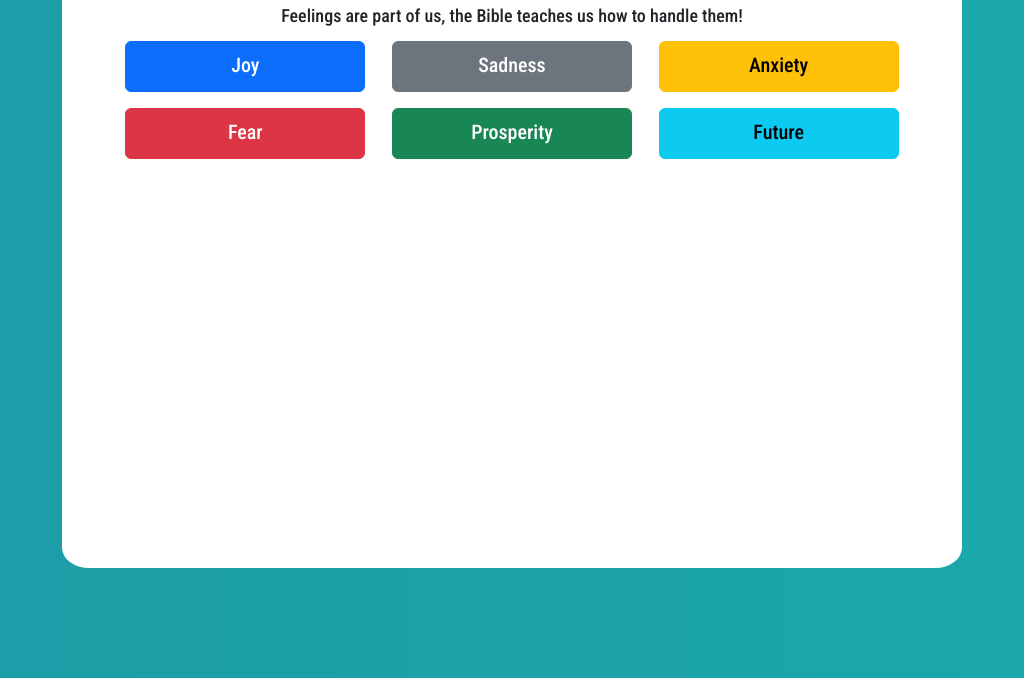
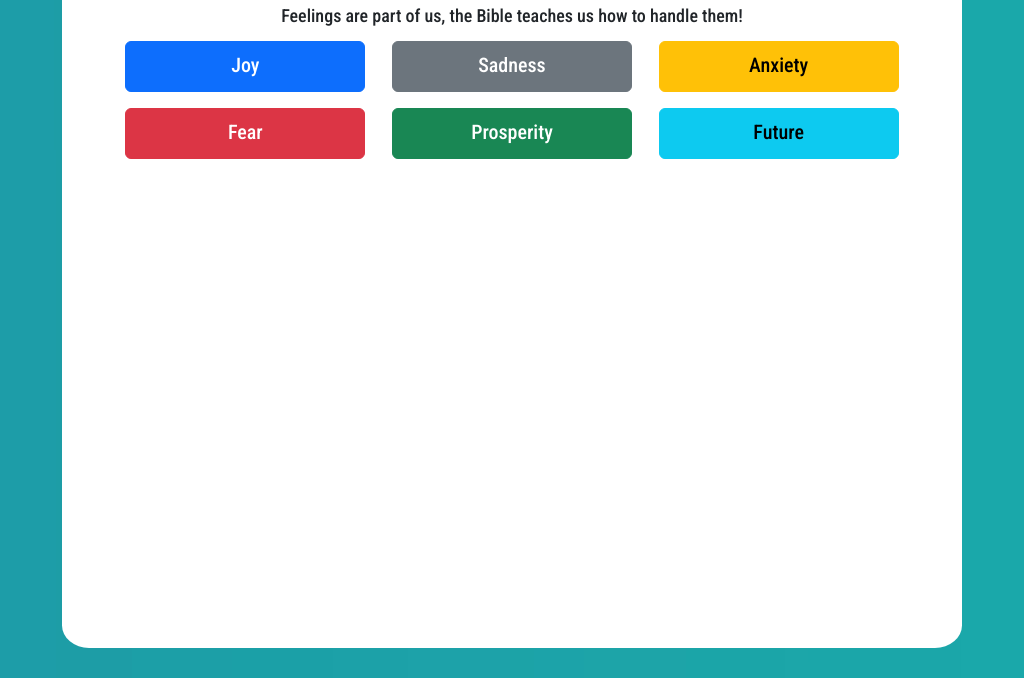
Before and after one commit to marcosdiego1904/BibleVerses, a plain HTML site: page index.html in a window 1024 px wide. Shown: the part 122-800 px from the top of the page. Drawn offline with nearby package versions, Linux system fonts and the light colour scheme.

Commit message:
last details

```diff
--- a/style.css
+++ b/style.css
@@ -156,7 +156,7 @@ nav{
     }
     .hero-container{
         max-width: 900px;
-        height: 85vh;
+        height: 95vh;
         background-color: white;
         margin: 0 auto;
         border-radius: 3%;
```
